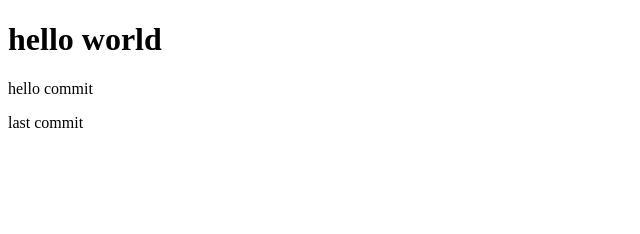
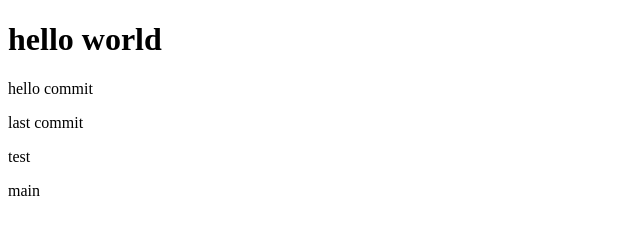
Before and after one commit to eovhdnjawm1/sourcetreePractice, a plain HTML site: page index.html in a window 1280 px wide. Shown: the full height of the page, 0-640 px from the left. Drawn offline with Linux system fonts and the light colour scheme.

Commit message:
main branch test

```diff
--- a/index.html
+++ b/index.html
@@ -10,5 +10,7 @@
     <h1>hello world</h1>
     <p>hello commit</p>
     <p>last commit</p>
+    <p>test</p>
+    <p>main</p>
 </body>
 </html>
```
